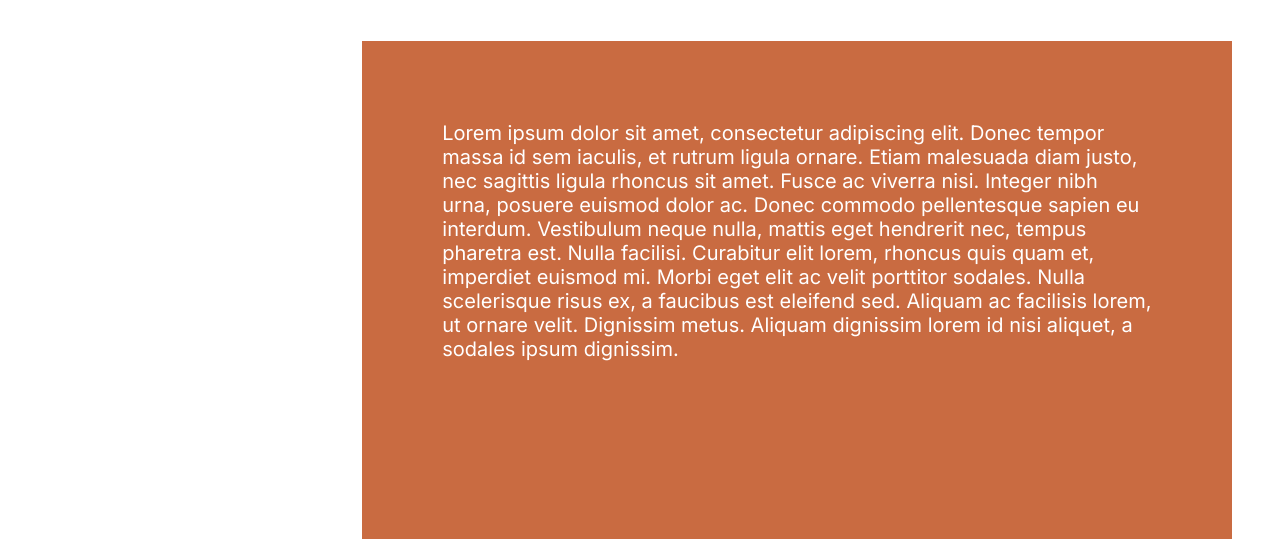
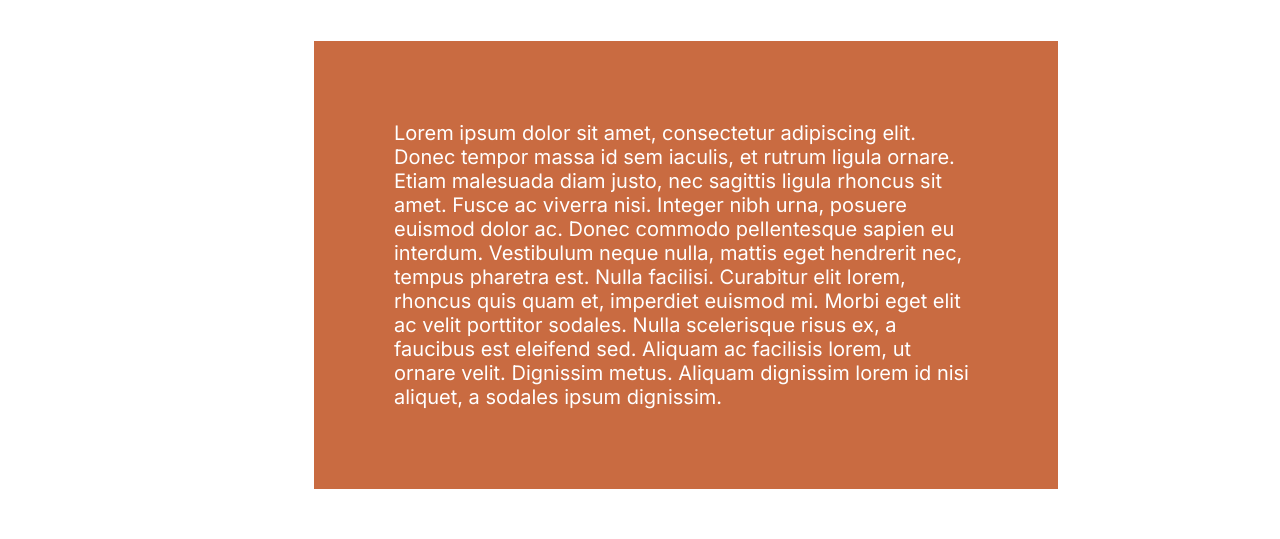
Before and after one commit to thomasheroguelle/TravelNoteBook, an Angular app: page /article/1 in a window 1280 px wide. Shown: the part 1093-1632 px from the top of the page. Built offline with nearby package versions, Linux system fonts and the light colour scheme; no server answers.

Commit message:
modifs after merging

```diff
--- a/src/app/component/resume/resume.component.css
+++ b/src/app/component/resume/resume.component.css
@@ -16,7 +16,7 @@ section p {
 
 .background-color {
     background-color: #C96B41;
-    max-width: 90%;
+    max-width: 77%;
 }
 
 h2 {
@@ -33,10 +33,3 @@ h2 {
       max-width: 90%;
     }
   }
-  .container {
-    display: flex;
-    justify-content: center;
-    flex-direction: column;
-    align-items: center;
-    margin-left: 157px;
-}
--- a/src/app/pages/article/article.component.css
+++ b/src/app/pages/article/article.component.css
@@ -14,24 +14,13 @@ p {
 }
 
 img {
-    width: 100%;
+    width: 90%;
     max-width: 1414px;
     max-height: 686.01px;
     margin-bottom: 115px;
     object-fit: cover;
 }
 
-section h2,
-section p {
-    text-align: left;
-}
-main .container {
-    /* display: flex;
-    justify-content: center;
-    flex-direction: column;
-    align-items: center; */
-    margin-left: 157px;
-}
 
 
 @media screen and (max-width: 768px) {
--- a/src/app/pages/article/article.component.html
+++ b/src/app/pages/article/article.component.html
@@ -1,23 +1,22 @@
+<!-- noms pays  -->
+<main class="container">
 
-  <!-- noms pays  -->
-<section class="container">
-
-  <h2>{{article.country}} - {{article.city}} </h2>
+  <section>
+    <h2>{{article.country}} - {{article.city}} </h2>
     <!-- date  -->
     <p style="margin-bottom: 44px;">{{article.beginDate}} - {{article.endDate}} </p>
 
     <!-- img principale  -->
     <img class="imageMain" src={{article.image}} alt="{{article.country}}">
   </section>
-
   <app-back-button></app-back-button>
 
   <!-- description  -->
   <section>
     <app-resume [title]="'Le voyage'" [text]="article.description">
 
-  </app-resume>
-</section>
+    </app-resume>
+  </section>
   <!-- positivePoints & negatif  -->
   <app-opinions [positivePoints]="article.positivePoints" [negativePoints]="article.negativePoints"
     [tips]="article.tips"> </app-opinions>
--- a/src/styles.css
+++ b/src/styles.css
@@ -16,11 +16,6 @@ body {
     max-height: 100vh;
 }
 
-main {
-    flex: 1;
-
-}
-
 app-root {
     max-height: 100vh;
     height: 100vh;
@@ -34,3 +29,9 @@ main {
     align-items: center; */
     margin-left: 157px;
 }
+@media screen and (max-width : 1027px) {
+
+main {
+    margin-left: 0;
+}
+}
```
